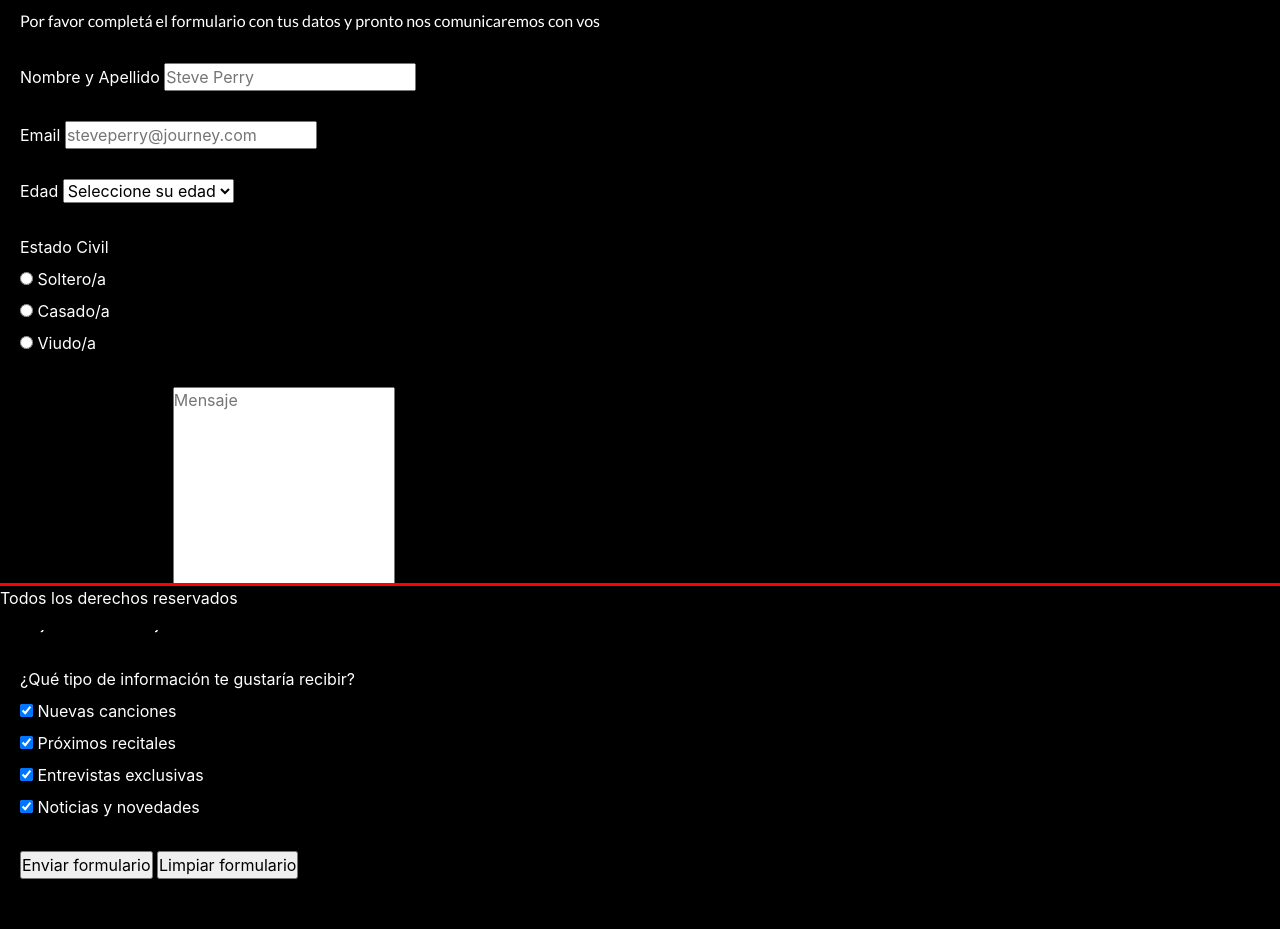
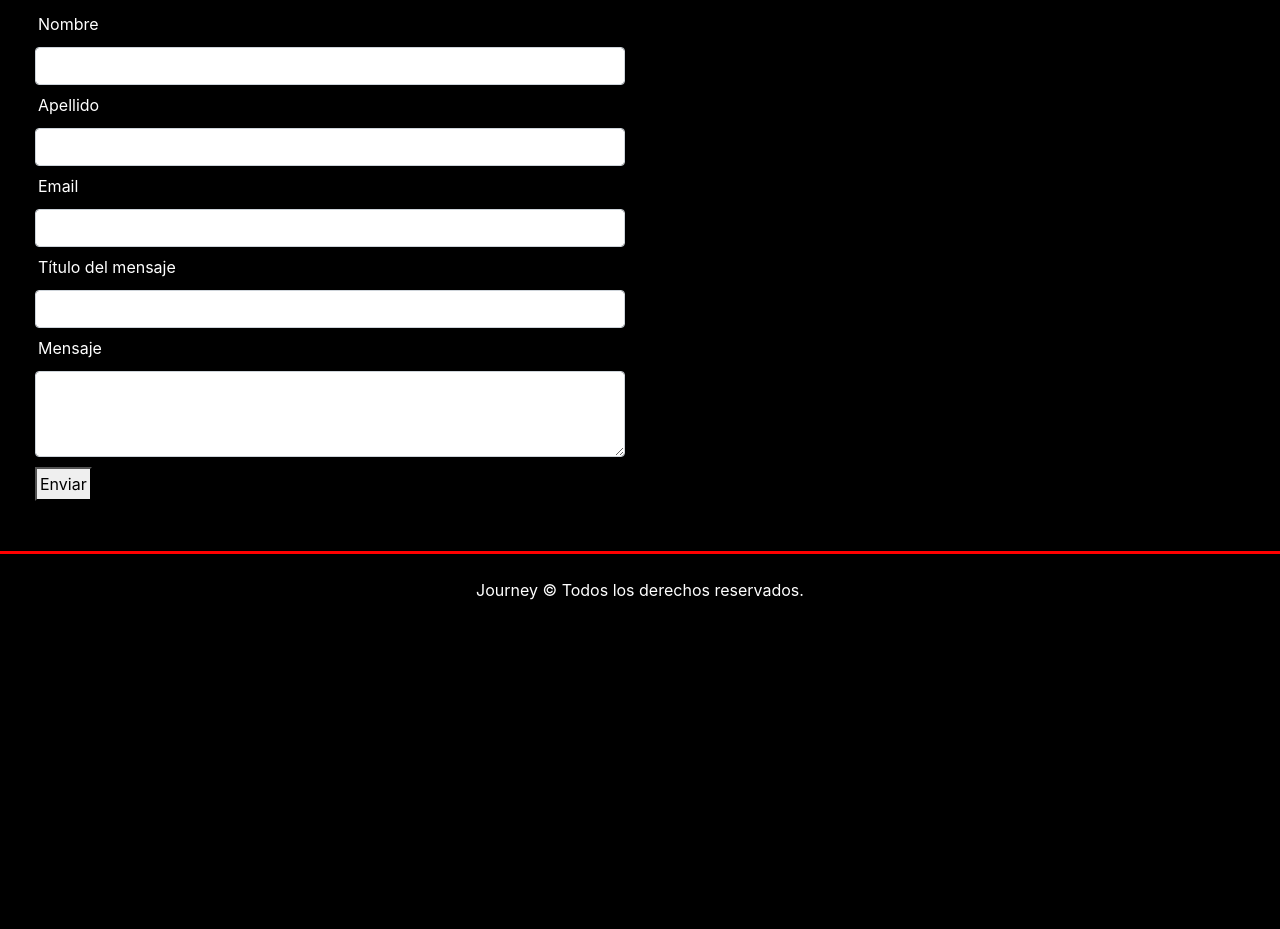
Before and after one commit to MartinSegarra/journey, a website: page pages/contacto.html in a window 1280 px wide. Shown: the part 170-1099 px from the top of the page. After the commit the page ends 812 px from the top, so only its background shows below. Drawn offline with nearby package versions, Linux system fonts and the light colour scheme.

Commit message:
Sticky footer

```diff
--- a/pages/contacto.html
+++ b/pages/contacto.html
@@ -61,63 +61,46 @@
 
             <section>
 
-            <!-- Contacto-->
-            <div>
-                <h2 class="estiloTitulo__black">Contacto</h2>
-                    <p class="estiloParrafo__black">Por favor completá el formulario con tus datos y pronto nos comunicaremos con vos </p>
-            </div>
 
             <!-- Formulario -->
-            <div>
-                <form name="form_contacto" action="gracias.html" method="post">
-                <!-- Nombre -->
-                <label for="nombre">Nombre y Apellido</label>
-                <input type="text" name="nombre" id="nombre" placeholder="Steve Perry" required>
-                </br></br>
-                <!-- Email -->
-                <label for="email">Email</label>
-                <input type="email" name="email" id="email" placeholder="steveperry@journey.com" required>
-                </br></br>
-                <!-- Edad -->
-                <label for="edad">Edad</label>
-                <select name="edad" id="edad" required>
-                    <option selected="selected">Seleccione su edad</option>
-                    <option value="Menos_18">Menos de 18 años</option>
-                    <option value="18-35">18 a 35 años</option>
-                    <option value="36-70">36 a 70 años</option>
-                    <option value="Mas_70">Mayor de 70 años</option>
-                </select>
-                </br></br>
-                <!-- Estado Civil -->
-                <label for="estado_civil">Estado Civil</label></br>
-                <input type="radio" name="estado_civil" id="soltero" value="soltero">
-                <label for="soltero">Soltero/a</label></br>
-                <input type="radio" name="estado_civil" id="casado" value="casado">
-                <label for="casado">Casado/a</label></br>
-                <input type="radio" name="estado_civil" id="viudi" value="viudo">
-                <label for="viudo">Viudo/a</label>
-                </br></br>
-                <!-- Mensaje -->
-                <label for="mensaje">Dejanos tu mensaje</label>
-                <textarea name="mensaje" id="mensaje" rows="10" col="50" placeholder="Mensaje"></textarea>
-                </br> </br>
-                <!-- Checkbox -->
-                <label for="preferencias">¿Qué tipo de información te gustaría recibir?</label></br>
-                <input type="checkbox" name="canciones" id="canciones" value="canciones" checked="checked">
-                <label for="canciones">Nuevas canciones</label></br>
-                <input type="checkbox" name="recitales" id="recitales" value="recitales" checked="checked">
-                <label for="recitales">Próximos recitales</label></br>
-                <input type="checkbox" name="entrevistas" id="entrevistas" value="entrevistas" checked="checked">
-                <label for="entrevistas">Entrevistas exclusivas</label></br>
-                <input type="checkbox" name="noticias" id="noticias" value="noticias" checked="checked">
-                <label for="noticias">Noticias y novedades</label>
-                </br></br>
-                <!-- Botones -->
-                <input type="submit" name="enviar_formulario" value="Enviar formulario" />
-                <input type="reset" name="limpiar_formulario" value="Limpiar formulario" />
-
-
-                </form>
+            <h1 class="mensaje"> ¡Dejanos tu mensaje!</h1>
+            <section">
+              <form action="gracias.html" class="contact-form">
+                <div class="col-sm-6 ">
+                  <div class="input-block">
+                    <label for="nombre">Nombre</label>
+                    <input type="text" class="form-control">
+                  </div>
+                </div>
+                <div class="col-sm-6">
+                  <div class="input-block">
+                    <label for="apellido">Apellido</label>
+                    <input type="text" class="form-control">
+                  </div>
+                </div>
+                <div class="col-sm-6">
+                  <div class="input-block">
+                    <label for="email">Email</label>
+                    <input type="text" class="form-control">
+                  </div>
+                </div>
+                <div class="col-sm-6">
+                  <div class="input-block">
+                    <label for="titulo">Título del mensaje</label>
+                    <input type="text" class="form-control">
+                  </div>
+                </div>
+                <div class="col-sm-6">
+                  <div class="input-block textarea">
+                    <label for="mensaje">Mensaje</label>
+                    <textarea rows="3" type="text" class="form-control"></textarea>
+                  </div>
+                </div>
+                <div class="col-sm-6">
+                  <button class="square-button">Enviar</button>
+                </div>
+              </form>
+            </section>
 
             </div>
 
@@ -125,9 +108,9 @@
 
         </main>
 
-        <footer>
-            <div class="footerConfig">
-            <p class="textoFooter__white"> Todos los derechos reservados</p>
+        <footer id="sticky-footer" class="py-4 text-white-50 footerConfig">
+          <div class="container text-center">
+            <p class="textoFooter__white">Journey &copy; Todos los derechos reservados.</p>
           </div>
         </footer>
 
--- a/scss/_contacto.scss
+++ b/scss/_contacto.scss
@@ -4,3 +4,22 @@ form {
 	padding-bottom: 40px;
 	color: white;
 }
+
+label {
+	padding:3px;
+	margin-top: 5px;
+
+}
+
+
+button {
+	padding:3px;
+	margin-top: 10px;
+
+}
+
+.mensaje {
+	color:white;
+	text-align: center;
+	padding-top: 5px;
+}
--- a/scss/_footer.scss
+++ b/scss/_footer.scss
@@ -1,8 +1,4 @@
 .footerConfig {
-	position: fixed;
-	bottom: 0;
-	width: 100%;
-	height: 47px;
 	background-color: black;
 	border-top: solid 3px red;
 }
@@ -10,3 +6,17 @@
 .textoFooter__white {
 	color: white;
 }
+
+
+#page-content {
+	flex: 1 0 auto;
+  }
+
+  #sticky-footer {
+	flex-shrink: none;
+  }
+
+  html,
+  body {
+	height: 100%;
+  }
```
Also changed, not shown: index.html (+5 -5 lines), pages/discografia.html (+3 -3 lines), pages/escuchalos.html (+3 -3 lines), pages/gracias.html (+3 -3 lines), pages/integrantes.html (+3 -3 lines), css/main.css.
